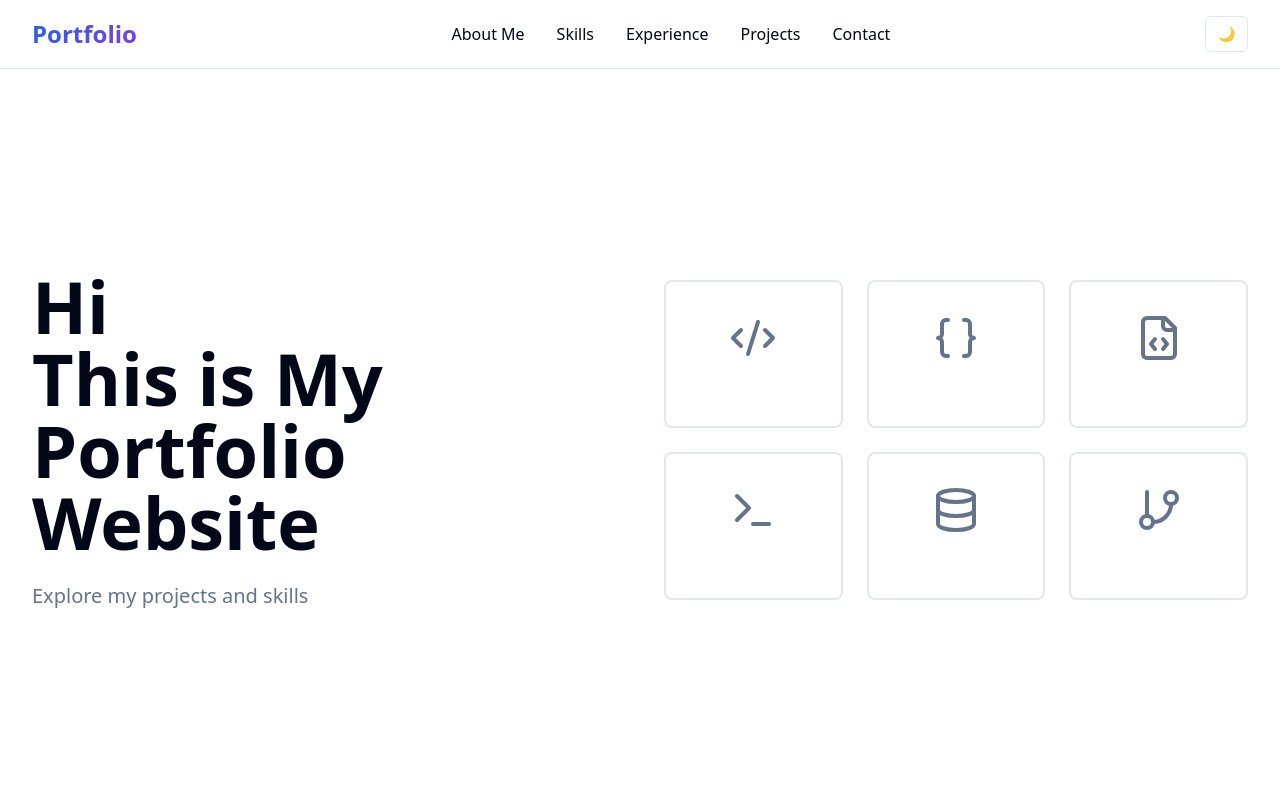
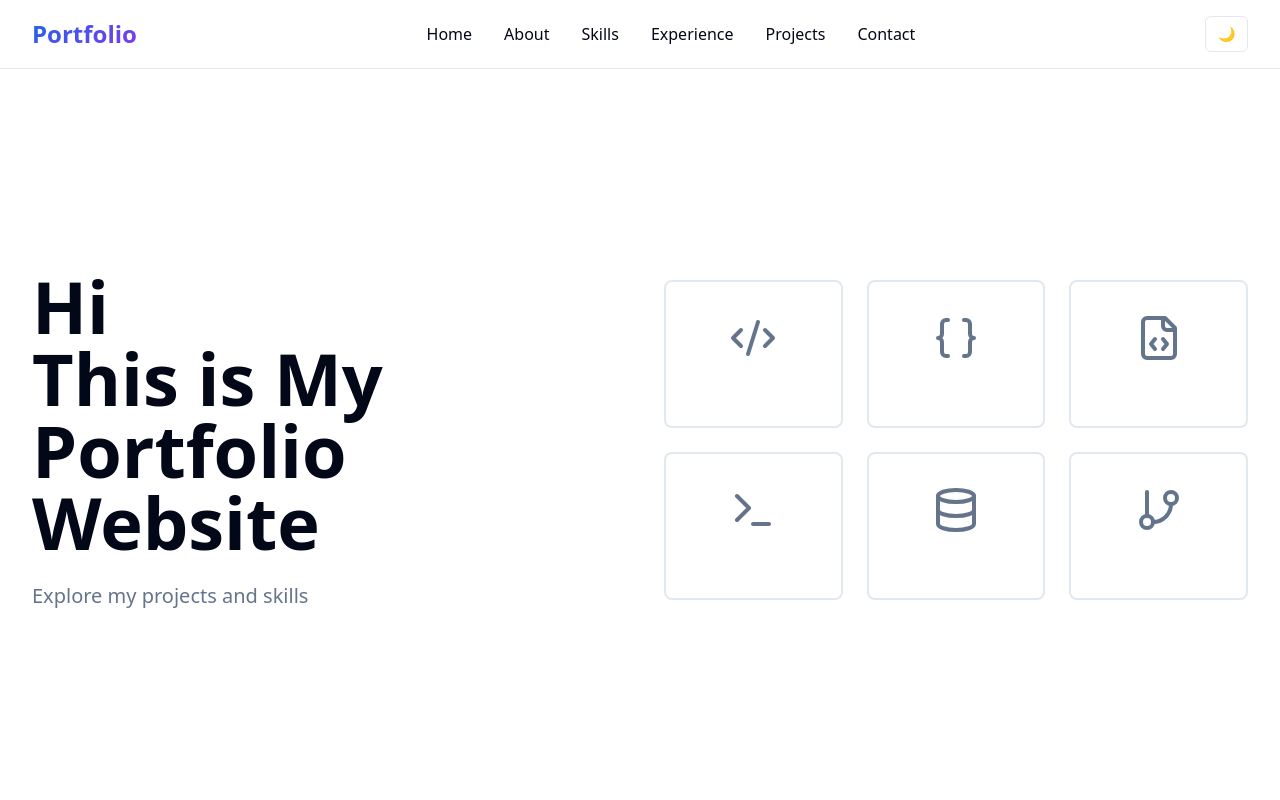
Before and after one commit to ArasuRDS01/polished-digital, a React (Vite) app: page / in a window 1280 px wide. Shown: the top 800 px of the page. Built offline with nearby package versions, Linux system fonts and the light colour scheme.

Commit message:
Add smooth scroll navigation
Implement smooth scrolling for header navigation links to allow users to jump between different sections of the page (Home, About, Skills, Experience, Projects, Contact).

```diff
--- a/src/components/Header.tsx
+++ b/src/components/Header.tsx
@@ -52,7 +52,13 @@ const Header = () => {
               onClick={() => scrollToSection('home')}
               className="text-foreground hover:text-primary transition-colors"
             >
-              About Me
+              Home
+            </button>
+            <button
+              onClick={() => scrollToSection('about')}
+              className="text-foreground hover:text-primary transition-colors"
+            >
+              About
             </button>
             <button
               onClick={() => scrollToSection('skills')}
@@ -112,6 +118,12 @@ const Header = () => {
                 Home
               </button>
               <button
+                onClick={() => scrollToSection('about')}
+                className="text-foreground hover:text-primary transition-colors text-left px-4 py-2"
+              >
+                About
+              </button>
+              <button
                 onClick={() => scrollToSection('skills')}
                 className="text-foreground hover:text-primary transition-colors text-left px-4 py-2"
               >
```
